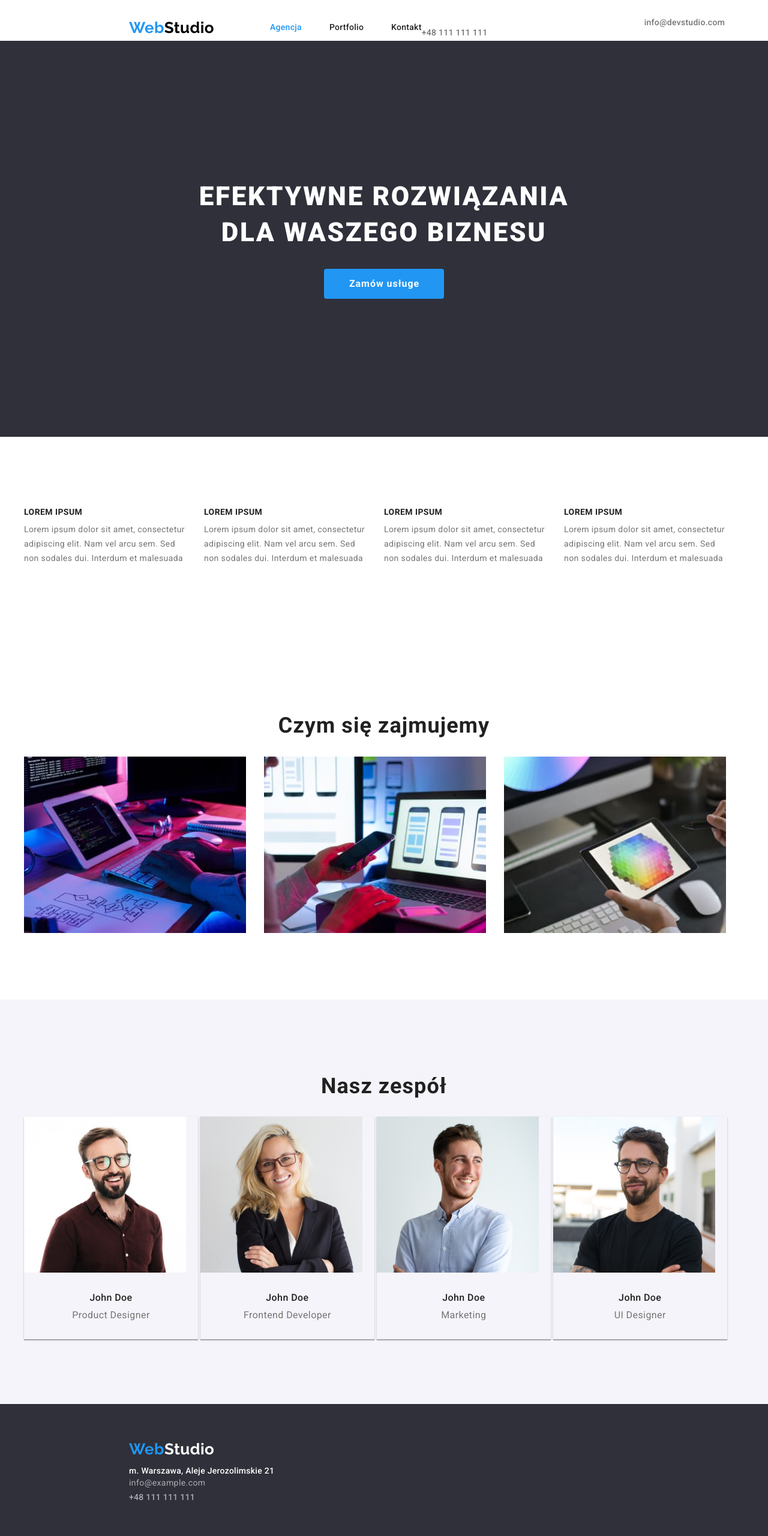
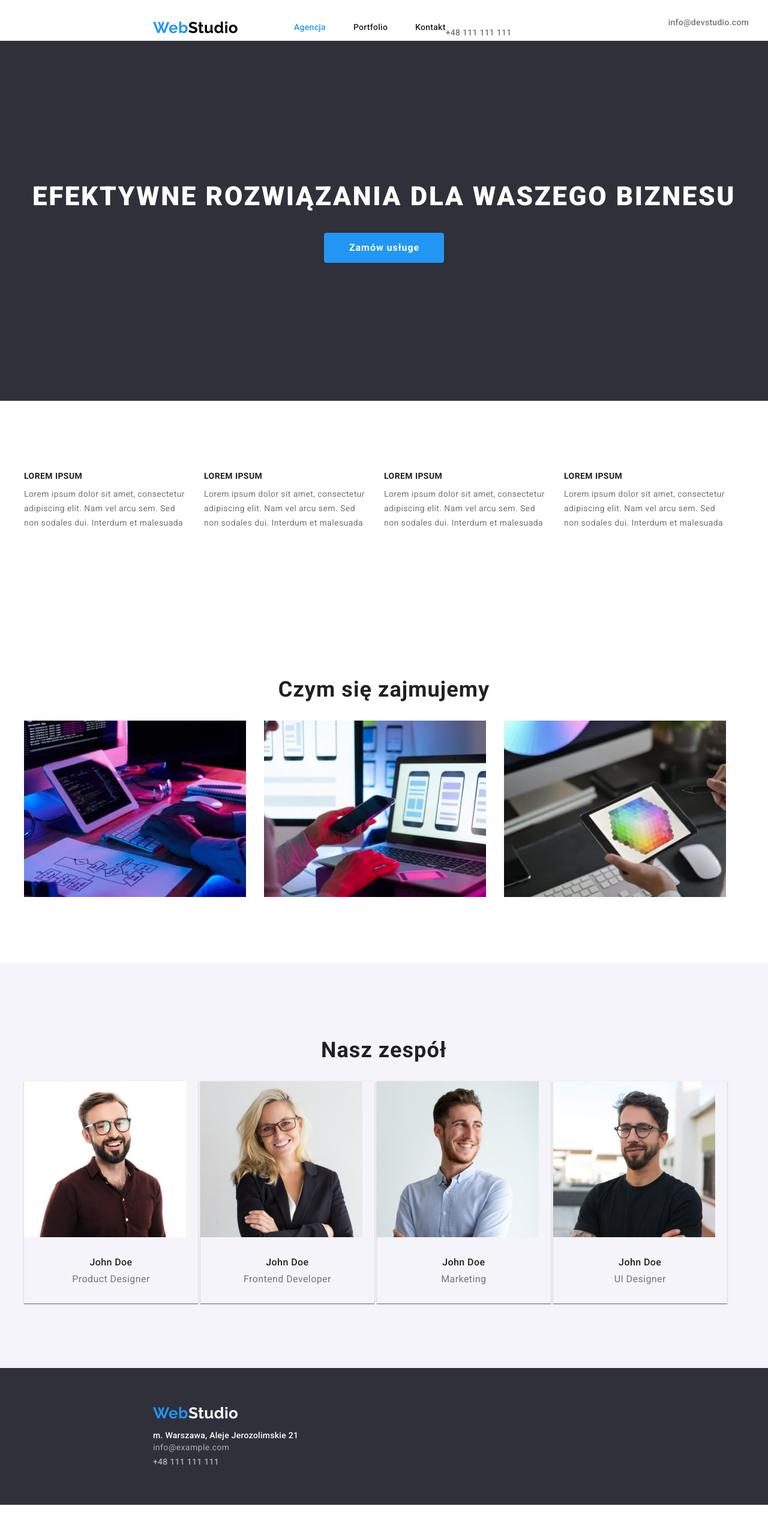
Before and after one commit to Maciej4896/goit-markup-hw-03, a plain HTML site: page index.html in a window 1280 px wide. Shown: the top 2560 px of the page at 60% size. After the commit the page ends 2522 px from the top, so only its background shows below. Drawn offline with nearby package versions, Linux system fonts and the light colour scheme.

Commit message:
Update index.html

```diff
--- a/index.html
+++ b/index.html
@@ -17,7 +17,7 @@
     <link rel="stylesheet" href="./css/styles.css" />
   </head>
   <body>
-    <header class="nav-positioning">
+    <header class="nav-positioning container">
       <a href="index.html" class="logo"><span class="logo-secondary-color">Web</span>Studio</a>
       <nav class="navigation-links">
         <ul class="list">
@@ -33,10 +33,7 @@
     </header>
     <main>
       <section class="main-button background-color main-header-styling">
-        <h1 class="main-header">
-          EFEKTYWNE ROZWIĄZANIA <br />
-          DLA WASZEGO BIZNESU
-        </h1>
+        <h1 class="main-header">EFEKTYWNE ROZWIĄZANIA DLA WASZEGO BIZNESU</h1>
         <button type="button">Zamów usługe</button>
       </section>
       <section class="description-styling container section">
@@ -74,7 +71,7 @@
       </section>
       <section class="what-we-do-style container section">
         <h2 class="what-we-do">Czym się zajmujemy</h2>
-        <ul class="list">
+        <ul class="list list-styling">
           <li>
             <img
               src="images/img1.jpg"
@@ -96,10 +93,10 @@
           </li>
         </ul>
       </section>
-      <section class="our-crew-list">
-        <div class="our-crew-list section container our-crew-styling">
+      <section class="our-crew-list section">
+        <div class="our-crew-list container our-crew-styling">
           <h2>Nasz zespół</h2>
-          <ul class="list">
+          <ul class="list list-styling">
             <li>
               <img src="images/Johndoe1.jpg" alt="placeholder" width="270" height="260" />
               <h3>John Doe</h3>
@@ -125,6 +122,7 @@
       </section>
     </main>
     <footer class="bottom-information footer-styling">
+      <div class="container">
         <a href="index.html" class="logo"> <span class="logo-secondary-color">Web</span>Studio</a>
         <address>
           <ul class="list">
@@ -141,6 +139,7 @@
             </li>
           </ul>
         </address>
+      </div>
     </footer>
   </body>
 </html>
```
Lines whose indentation alone changed are shown as unchanged.
